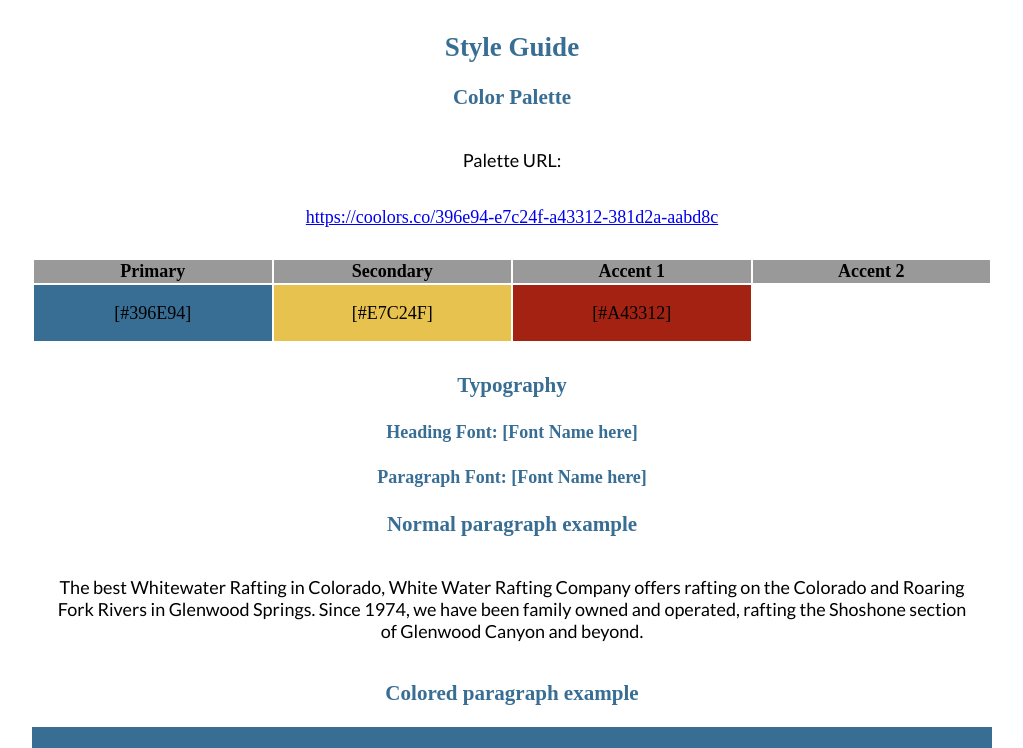
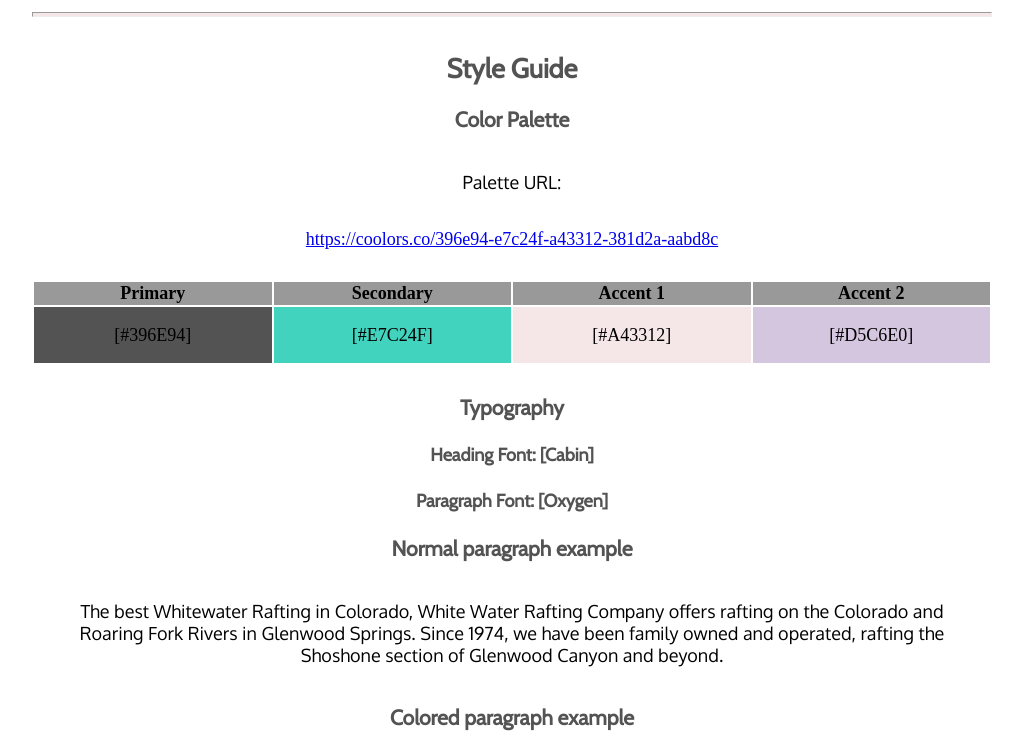
Before and after one commit to KitsisuriYotsuru/wdd130, a plain HTML site: page wwr/site-plan-rafting.html in a window 1280 px wide. Shown: the part 1105-1853 px from the top of the page, without its empty margins (128-1151 px from the left). Drawn offline with nearby package versions, Linux system fonts and the light colour scheme; a web font is replaced by a local one.

Commit message:
Finished changes
Worked the page into an acceptable state for submission for W02 - Site Planning.

```diff
--- a/wwr/site-plan-rafting.html
+++ b/wwr/site-plan-rafting.html
@@ -30,7 +30,7 @@
     <h2>Branding</h2>
     <h3>Website Logo</h3>
     <!-- Replace this with some sort of logo for your site.  A logo can be as simple as the name of your site in a nice font :) -->
-    <img src="https://byui-wdd.github.io/wdd130/rafting_images/dryoarlogo.png" alt="Logo image" />
+    <img src="images/logo.png" alt="Logo image" />
     <hr />
     <h2>Style Guide</h2>
 
@@ -56,7 +56,7 @@
         <td class="primary">[#396E94]</td>
         <td class="secondary">[#E7C24F]</td>
         <td class="accent1">[#A43312]</td>
-        <td class="accent2"></td>
+        <td class="accent2">[#D5C6E0]</td>
       </tr>
     </table>
 
@@ -66,11 +66,11 @@
     <!-- Choose a font for your paragraphs (body copy) and headlines. What font(s) have you chosen? Think also about which of your colors above you might use for background and font colors. -->
 
     <h4>
-      Heading Font: [Font Name here]
+      Heading Font: [Cabin]
       <!-- change this -->
     </h4>
     <h4>
-      Paragraph Font: [Font Name here]
+      Paragraph Font: [Oxygen]
       <!-- change this -->
     </h4>
     <h3>Normal paragraph example</h3>
--- a/wwr/styles/site-plan-rafting.css
+++ b/wwr/styles/site-plan-rafting.css
@@ -2,29 +2,30 @@
 /* if you are using any Google fonts change the font names below to your fonts.
 Any spaces in your font name should be replaced with a +.
 Fonts are separated by a & */
-@import url('https://fonts.googleapis.com/css2?family=IM+Fell+French+Canon&family=Lato:ital,wght@0,400;0,700;1,400&display=swap');
+@import url('https://fonts.googleapis.com/css2?family=Cabin&display=swap');
+@import url('https://fonts.googleapis.com/css2?family=Oxygen&display=swap');
 
 :root {
   /* change the values below to your colors from your palette */
-  --primary-color: #396E94   ;
-  --secondary-color: #E7C24F ;
-  --accent1-color: #A42212;
-  --accent2-color: white;
+  --primary-color: #535353   ;
+  --secondary-color: #41D3BD ;
+  --accent1-color: #F5E6E8;
+  --accent2-color: #D5C6E0;
 
   /* change the values below to your chosen font(s) */
-  --heading-font: "IM Fell French Canon";
-  --paragraph-font: Lato, Helvetica, sans-serif;
+  --heading-font: "Cabin";
+  --paragraph-font: Oxygen, Helvetica, sans-serif;
 
   /* these colors below should be chosen from among your palette colors above */
-  --headline-color-on-white: #396E94;  /* headlines on a white background */
-  --headline-color-on-color: white; /* headlines on a colored background */
-  --paragraph-color-on-white: #396E94; /* paragraph text on a white background */
-  --paragraph-color-on-color: white; /* paragraph text on a colored background */
-  --paragraph-background-color: #396E94  ;
-  --nav-link-color: #396E94;
-  --nav-background-color: #D4AC0D;
-  --nav-hover-link-color: white;
-  --nav-hover-background-color: #396E94;
+  --headline-color-on-white: #535353;  /* headlines on a white background */
+  --headline-color-on-color: #41D3BD; /* headlines on a colored background */
+  --paragraph-color-on-white: #535353; /* paragraph text on a white background */
+  --paragraph-color-on-color: #41D3BD; /* paragraph text on a colored background */
+  --paragraph-background-color: #535353  ;
+  --nav-link-color: #535353;
+  --nav-background-color: #D5C6E0;
+  --nav-hover-link-color: #41D3BD;
+  --nav-hover-background-color: #535353;
 }
 
 
```
Also changed, not shown: wwr/images/logo.png (added).
